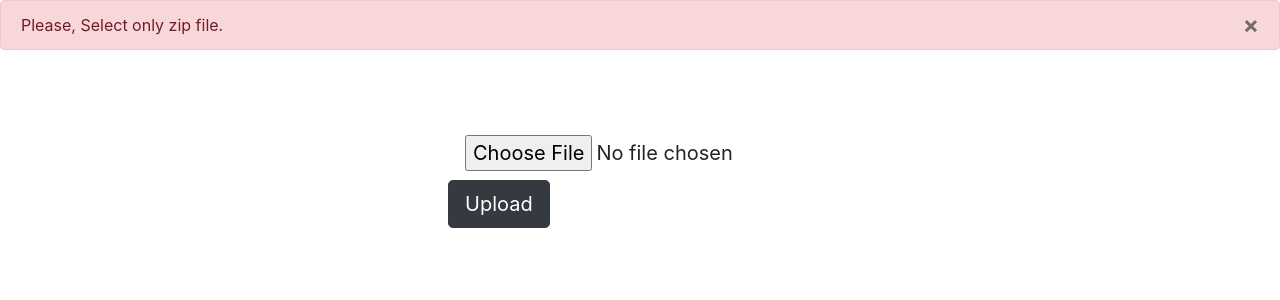
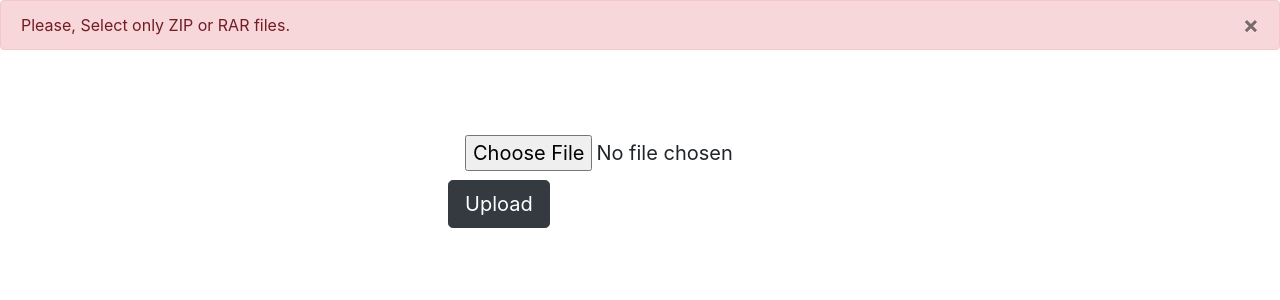
Before and after one commit to vivekMTech/WebApp_ZipFiles, a Flask app: page / in a window 1280 px wide. Shown: the part 86-386 px from the top of the page. Run offline with Flask 2, Linux system fonts and the light colour scheme; some libraries are stand-ins or nearby versions.

Commit message:
files updated.

```diff
--- a/WebApp_ZipFiles/extracted_files/temp.txt
+++ /dev/null
@@ -1 +0,0 @@
-File for testing Purpose.
--- a/WebApp_ZipFiles/main.py
+++ b/WebApp_ZipFiles/main.py
@@ -2,41 +2,62 @@ from flask import Flask, render_template, flash, send_file  # import flask and t
 from flask_wtf import FlaskForm  # flask form for uploading zip files
 from flask_wtf.file import FileAllowed, FileRequired  # allowed files
 from wtforms import FileField  # file field for uploading files
-from zipfile import ZipFile  # extract zip files
+import zipfile  # extract zip files
 import shutil  # removing files from pwd
+from werkzeug.utils import secure_filename  # get file name
 import os
 
 app = Flask(__name__)  # initialize flask app
 app.config['SECRET_KEY'] = 'ec9439cfc6c796ae2029594d'  # secret key for authentication
+global extracted_path, dir_count  # extracted files path & current dir count
+dir_count = 0  # init directory count=0
 
 
 class upload_zip(FlaskForm):  # class for fileField form
     file = FileField(label="Select file : ",
-                     validators=[FileAllowed(['zip']), FileRequired()])  # validators only allow zip files
+                     validators=[FileAllowed(['zip', 'rar']), FileRequired()])  # validators only allow zip files
 
 
-def extract_zip(file_name, dir_name):  # extract zip method
-    shutil.rmtree('extracted_files')  # removing files from folder
-    with ZipFile(file_name, "r") as zip_ref:  # process of extract files
-        zip_ref.extractall(dir_name)  # extractall() method for extracting files
+def extract_zip(zip_file, filename):  # extract zip method
+    global dir_count
+    dir_count += 1  # increment directory cont
+    child_dir_path = os.path.join("extracted_files", filename + str(dir_count))  # prepare path for sub folder
+    try:
+        shutil.rmtree(child_dir_path)  # removing files from sub-folder
+    except OSError as error:
+        os.makedirs(child_dir_path)  # If folder was not their then it created.
+
+        try:
+            with zipfile.ZipFile(zip_file, "r") as zip_ref:  # process of extract files:
+                zip_ref.extractall(child_dir_path)  # extractall() method for extracting files
+        except zipfile.BadZipfile:
+            flash("Please, Your ZIP or RAR files is Corrupted.", category='danger')
+        except zipfile.LargeZipFile:
+            flash("Please, Your ZIP or RAR files is Large.", category='danger')
+
+    return child_dir_path
 
 
 @app.route("/", methods=['GET', 'POST'])  # index route
 @app.route('/upload', methods=['GET', 'POST'])  # upload route
-def uploadRoute():  # method for uploading zip file
+def upload_route():  # method for uploading zip file
+    global extracted_path
     form = upload_zip()  # initialize form object
     if form.validate_on_submit():  # if data is valid then process further
         zip_file = form.file.data  # get file in zip_file var
-        extract_zip(zip_file, 'extracted_files')  # extract zip file
-        return render_template("shownZipFiles.html", files=os.listdir("extracted_files"))  # call "shownZipFiles.html" and send file lst
+        filename = secure_filename(form.file.data.filename)  # get filename
+        extracted_path = extract_zip(zip_file, filename)  # extract zip file
+        return render_template("shownZipFiles.html", files=os.listdir(extracted_path))
     else:
-        flash("Please, Select only zip file.", category='danger')  # if file are not validate then print flash message
+        # if file are not validate then print flash message
+        flash("Please, Select only ZIP or RAR files.", category='danger')
     return render_template("uploadZip.html", form=form)  # call "uploadZip.html" with form
 
 
 @app.route("/<filename>", methods=['GET', 'POST'])  # route for downloading file
 def download_file(filename):  # method for download file
-    file_path = "extracted_files/" + filename  # file path, where file is located
+    global extracted_path
+    file_path = extracted_path + "/" + filename  # file path, where file is located
     return send_file(file_path, as_attachment=True)  # send_file() send content to client pc.
 
 
--- a/WebApp_ZipFiles/templates/shownZipFiles.html
+++ b/WebApp_ZipFiles/templates/shownZipFiles.html
@@ -26,5 +26,8 @@ Shown Files from Zip
             {% endfor %}
         </tbody>
     </table>
+    <div style="text-align : center; margin-top:10%; font-size:22px">
+         <a class="text-dark" href="{{ url_for('upload_route') }}">Click Here for extracting more files!</a>
+    </div>
 </div>
 {% endblock %}
```
Also changed, not shown: WebApp_ZipFiles/requirements.txt (deleted, +0 -8 lines).
